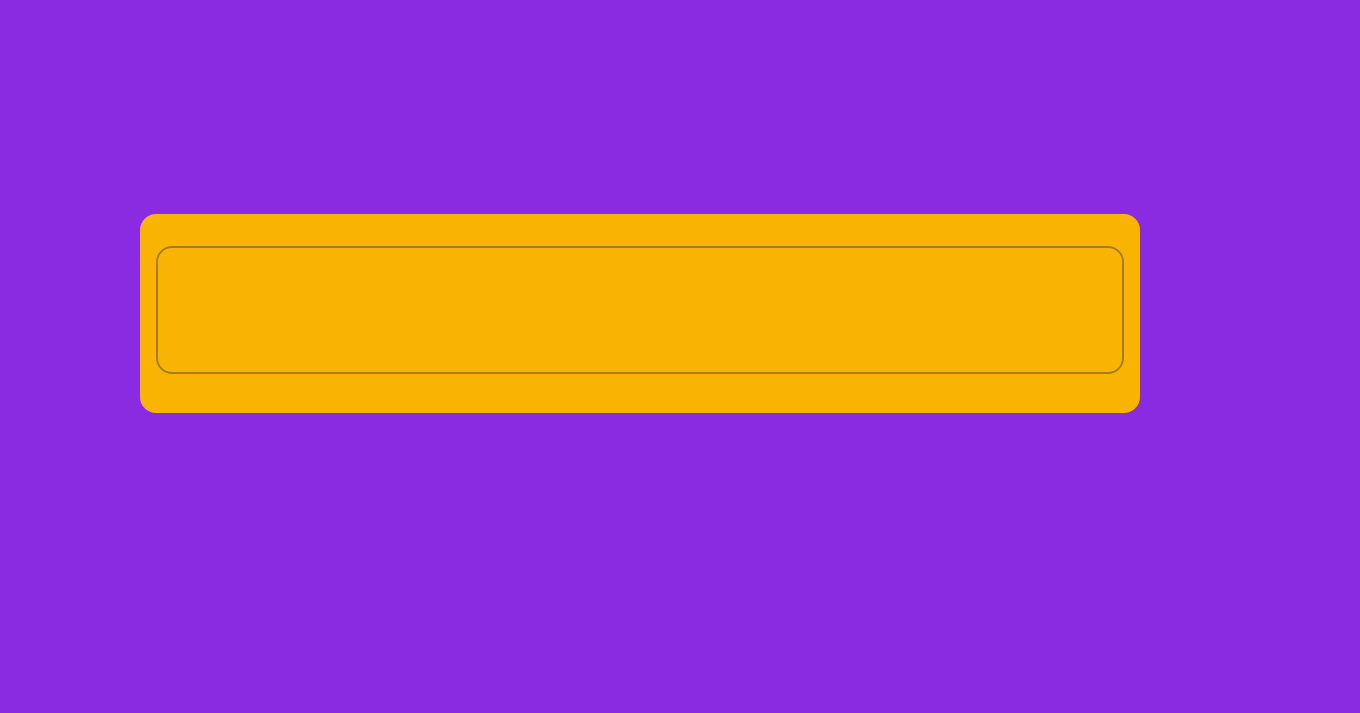
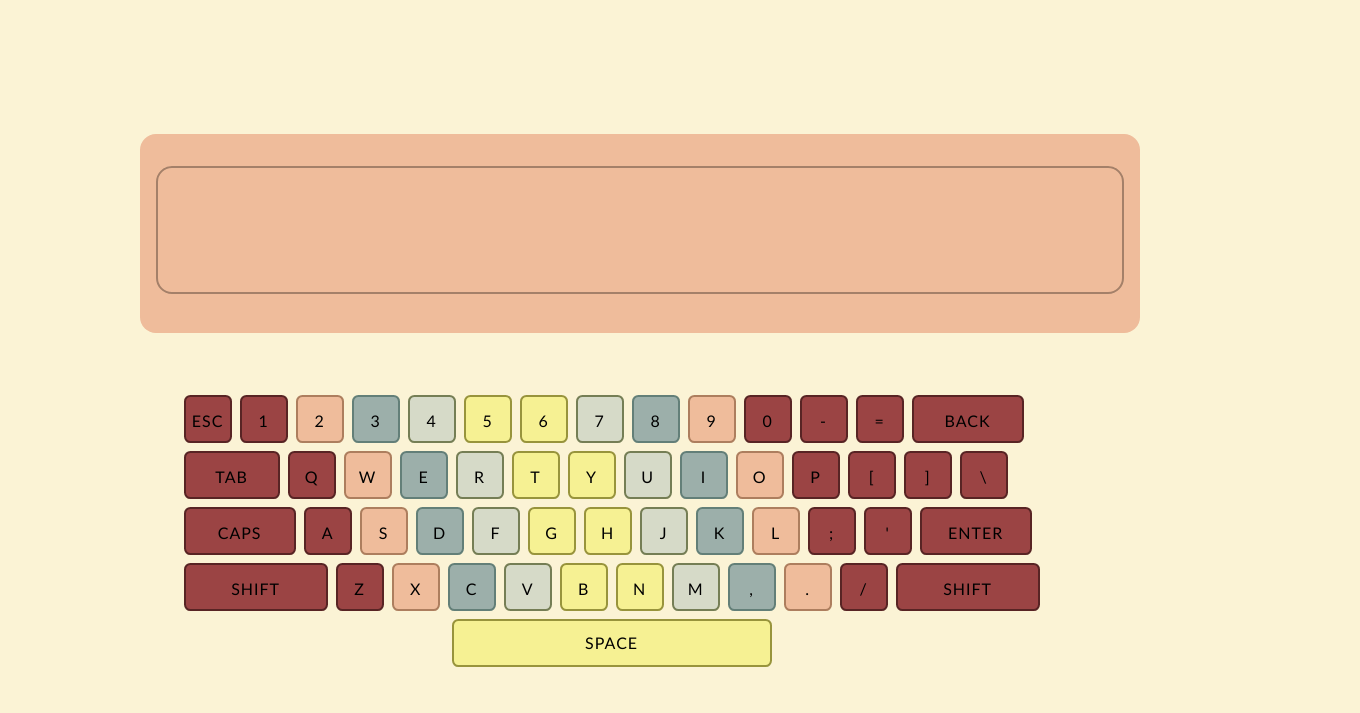
Before and after one commit to kosa12/typingSpeedGame, a plain HTML site: page game.html in a window 1280 px wide. Shown: the part 87-800 px from the top of the page, 1360 px wide, since content can reach past the window. Drawn offline with Linux system fonts and the light colour scheme; no server answers.

Commit message:
keyboard

```diff
--- a/game.html
+++ b/game.html
@@ -25,7 +25,76 @@
             <button id="nextQuoteBtn" class="hidden button_top"><span>Next Quote</span></button>
         </div>
 
+        <div class="keyboard">
+            <ul class="row row-0">
+                <li class="pinky" id="Esc">ESC</li>
+                <li class="pinky" id="1">1</li>
+                <li class="ring" id="2">2</li>
+                <li class="middle" id="3">3</li>
+                <li class="pointer1st" id="4">4</li>
+                <li class="pointer2nd" id="5">5</li>
+                <li class="pointer2nd" id="6">6</li>
+                <li class="pointer1st" id="7">7</li>
+                <li class="middle" id="8">8</li>
+                <li class="ring" id="9">9</li>
+                <li class="pinky" id="10">0</li>
+                <li class="pinky" id="-">-</li>
+                <li class="pinky" id="=">=</li>
+                <li class="pinky" id="Backspace">BACK</li>
+
+            </ul>
+            <ul class="row row-1">
+                <li class="pinky" id="Tab">TAB</li>
+                <li class="pinky" id="q">Q</li>
+                <li class="ring" id="w">W</li>
+                <li class="middle" id="e">E</li>
+                <li class="pointer1st" id="r">R</li>
+                <li class="pointer2nd" id="t">T</li>
+                <li class="pointer2nd" id="y">Y</li>
+                <li class="pointer1st" id="u">U</li>
+                <li class="middle" id="i">I</li>
+                <li class="ring" id="o">O</li>
+                <li class="pinky" id="p">P</li>
+                <li class="pinky" id="[">[</li>
+                <li class="pinky" id="]">]</li>
+                <li class="pinky" id="\">\</li>
+            </ul>
+            <ul class="row row-2">
+                <li class="pinky" id="CapsLock">CAPS</li>
+                <li class="pinky" id="a">A</li>
+                <li class="ring" id="s">S</li>
+                <li class="middle" id="d">D</li>
+                <li class="pointer1st" id="f">F</li>
+                <li class="pointer2nd" id="g">G</li>
+                <li class="pointer2nd" id="h">H</li>
+                <li class="pointer1st" id="j">J</li>
+                <li class="middle" id="k">K</li>
+                <li class="ring" id="l">L</li>
+                <li class="pinky">;</li>
+                <li class="pinky">'</li>
+                <li class="pinky" id="Enter">ENTER</li>
+            </ul>
+            <ul class="row row-3">
+                <li class="pinky" id="Shift">SHIFT</li>
+                <li class="pinky" id="z">Z</li>
+                <li class="ring" id="x">X</li>
+                <li class="middle" id="c">C</li>
+                <li class="pointer1st" id="v">V</li>
+                <li class="pointer2nd" id="b">B</li>
+                <li class="pointer2nd" id="n">N</li>
+                <li class="pointer1st" id="m">M</li>
+                <li class="middle" id=",">,</li>
+                <li class="ring" id=".">.</li>
+                <li class="pinky" id="/">/</li>
+                <li class="pinky" id="Shift">SHIFT</li>
+            </ul>
+            <ul class="row row-4">
+                <li class="space" id=" " style="width: 20rem;">SPACE</li>
+            </ul>
+        </div>
+
     </div>
+
     <div id="popup" class="popup">
         <div class="popup-content">
             <span class="close" onclick="closePopup()">&times;</span>
--- a/script.js
+++ b/script.js
@@ -4,6 +4,8 @@ const quoteInputElement = document.getElementById('quoteInput');
 const wpmElement = document.getElementById('wpm');
 const quoteTimerElement = document.getElementById('quoteTimer');
 const countdownTimerElement = document.getElementById('countdownTimer');
+
+let isCountdownRunning = false;
 
 quoteInputElement.addEventListener('input', () => {
     const arrayQuote = quoteDisplayElement.querySelectorAll('span');
@@ -27,6 +29,35 @@ quoteInputElement.addEventListener('input', () => {
     });
 
     if (correct) handleWin();
+});
+
+document.querySelector('.keyboard').addEventListener('click', (event) => {
+    if (event.target.matches('.keyboard li')) {
+        const button = event.target;
+        console.log(`Button clicked: ${button.innerText}`);
+        const key = button.innerText;
+        const event = new KeyboardEvent('keydown', {
+            key: key
+        });
+        document.dispatchEvent(event);
+    }
+});
+
+document.addEventListener('keydown', (event) => {
+    if (isCountdownRunning) {
+        event.preventDefault();
+        return;
+    }
+
+    console.log('Keydown event:', event.key);
+    const keyPressed = event.key;
+    const keyElement = document.getElementById(keyPressed);
+    if (keyElement) {
+        keyElement.classList.add('pressed');
+        setTimeout(() => {
+            keyElement.classList.remove('pressed');
+        }, 100);
+    }
 });
 
 quoteInputElement.addEventListener('keydown', (event) => {
@@ -59,6 +90,8 @@ function getTimerTime() {
 }
 
 function startCountdown() {
+
+    isCountdownRunning = true;
     let count = 3;
     countdownTimerElement.innerText = count;
     countdownTimerElement.style.visibility = 'visible';
@@ -66,6 +99,7 @@ function startCountdown() {
         count--;
         countdownTimerElement.innerText = count;
         if (count === 0) {
+            isCountdownRunning = false;
             wpmElement.style.visibility = 'visible';
             quoteTimerElement.style.visibility = 'visible';
             clearInterval(countdownInterval);
@@ -100,6 +134,7 @@ function closePopup() {
 
 let highScore = localStorage.getItem('highScore') || 0;
 function handleWin() {
+
     const elapsedTime = getTimerTime();
     const wordCount = quoteInputElement.value.trim().split(/\s+/).length;
     const wpm = Math.round((wordCount / elapsedTime) * 60);
--- a/style.css
+++ b/style.css
@@ -6,9 +6,9 @@ body {
     display: flex;
     justify-content: center;
     align-items: center;
-    min-height:  100vh;
-    margin: 0;
-    background-color: blueviolet;
+    min-height: 100vh;
+    margin: -5rem;
+    background-color: #FBF3D5;
 }
 
 body, .quote-input{
@@ -16,7 +16,7 @@ body, .quote-input{
 }
 
 .container{
-    background-color: rgb(249, 179, 3);
+    background-color: #EFBC9B;
     padding: 1rem;
     border-radius: 1rem;
     width: 1000px;
@@ -29,7 +29,7 @@ body, .quote-input{
     left: 50%;
     transform: translate(-50%, -50%);
     font-size: 3rem;
-    color: rgb(249, 179, 3);
+    color: #EFBC9B;
     font-weight: bold;
 }
 
@@ -39,7 +39,7 @@ body, .quote-input{
     top: 2rem;
     right: 2rem;
     font-size: 2rem;
-    color: white;
+    color: #EFBC9B;
 }
 
 
@@ -56,7 +56,7 @@ body, .quote-input{
 .quote-input{
     color: black;
     background-color: transparent;
-    border: 2.5px solid rgb(167, 125, 25);
+    border: 2.5px solid #a48069;
     outline: none;
     width: 100%;
     height: 8rem;
@@ -73,11 +73,11 @@ body, .quote-input{
 }
 
 .correct {
-    color: green;
+    color: rgba(0, 128, 0, 0.725);
 }
 
 .incorrect {
-    color: red;
+    color: rgba(248, 23, 23, 0.661);
     text-decoration: underline;
 }
 
@@ -97,7 +97,7 @@ body, .quote-input{
     top: 50%;
     left: 50%;
     transform: translate(-50%, -50%);
-    background-color: rgb(223, 180, 79);
+    background-color: #FBF3D5;
     padding: 20px;
     border-radius: 10px;
     text-align: center;
@@ -126,11 +126,12 @@ body, .quote-input{
 
 button {
   --button_radius: 1em;
-  --button_color: #e8e8e8;
-  --button_outline_color: #000000;
+  --button_color: #FBF3D5;
+  --button_outline_color: #578377;
   font-size: 17px;
   font-weight: bold;
   border: none;
+  margin-top: 10px;
   border-radius: var(--button_radius);
   background: var(--button_outline_color);
   padding: 20px;
@@ -157,3 +158,107 @@ button:hover{
 button:active{
   transform: translateY(0);
 }
+
+.row {
+    list-style: none;
+    display: flex;
+    margin: 0.1rem;
+    padding: 0;
+}
+
+.keyboard {
+    margin: -5rem;
+    margin-left: calc(1rem + 2px);
+    margin-right: calc(1rem + 2px);
+    position: absolute;
+    top: 70%;
+    display: flex;
+    flex-direction: column;
+    gap: 5px;
+}
+
+#Tab {
+    width: 6rem;
+}
+
+#CapsLock {
+    width: 7rem;
+}
+
+#Shift {
+    width: 9rem;
+}
+
+#Enter {
+    width: 7rem;
+}
+
+
+#Backspace {
+    width: 7rem;
+}
+
+
+li {
+    color: #000000;
+    height: 3em;
+    width: 3em;
+    border-radius: 0.4em;
+    margin-top: 0em;
+    margin-left: 0.5em;
+    line-height: 3em;
+    letter-spacing: 1px;
+    transition: 0.3s;
+    text-align: center;
+    font-size: 1em;
+}
+
+.pinky {
+    color: #000000;
+    background-color: #9B4444;
+    border: 2px solid #582424;
+}
+
+.ring {
+    color: #000000;
+    background-color: #EFBC9B;
+    border: 2px solid #ad7e5e;
+}
+
+.middle {
+    color: #000000;
+    background-color: #9CAFAA;
+    border: 2px solid #637f78;
+}
+
+.pointer1st {
+    color: #000000;
+    background-color: #D6DAC8;
+    border: 2px solid #757e55;
+}
+
+.pointer2nd {
+    color: #000000;
+    background-color: #F6F193;
+    border: 2px solid #98943c;
+}
+
+.space {
+    text-align: center;
+    display: flex;
+    justify-content: center;
+    align-items: center;
+    color: #000000;
+    background-color: #F6F193;
+    border: 2px solid #98943c;
+}
+
+
+.row-4 {
+    justify-content: center;
+}
+
+.pressed {
+    background-color: #ffffff;
+    transform: scale(1.2);
+}
```
Also changed, not shown: index.html (+1 -1 lines).
